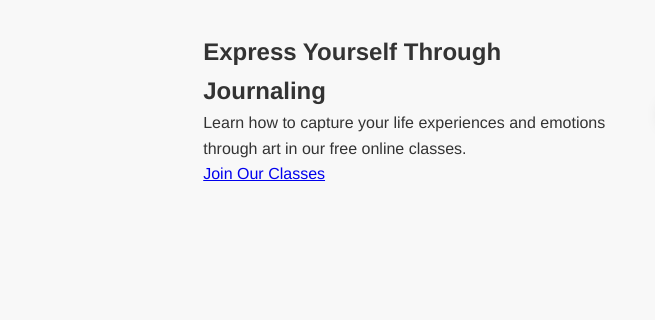
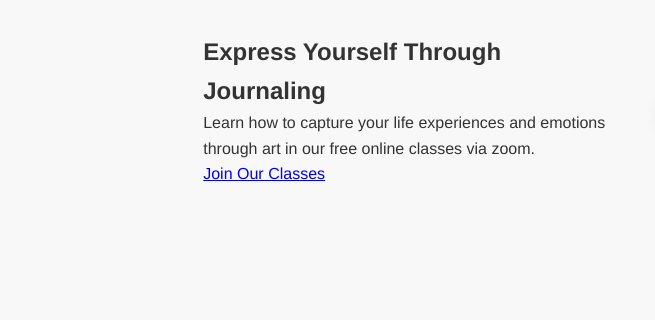
Before and after one commit to John5536/Journalingforeveryone, a plain HTML site: page index.html in a window 1280 px wide. Shown: the part 350-670 px from the top of the page, 0-655 px from the left. Drawn offline with Linux system fonts and the light colour scheme.

Commit message:
new again

```diff
--- a/index.html
+++ b/index.html
@@ -319,7 +319,7 @@
     <div class="container">
       <div class="hero-content">
         <h1>Express Yourself Through Journaling</h1>
-        <p>Learn how to capture your life experiences and emotions through art in our free online classes.</p>
+        <p>Learn how to capture your life experiences and emotions through art in our free online classes via zoom.</p>
         <a href="#register" class="btn">Join Our Classes</a>
       </div>
       <div class="hero-image">
```
